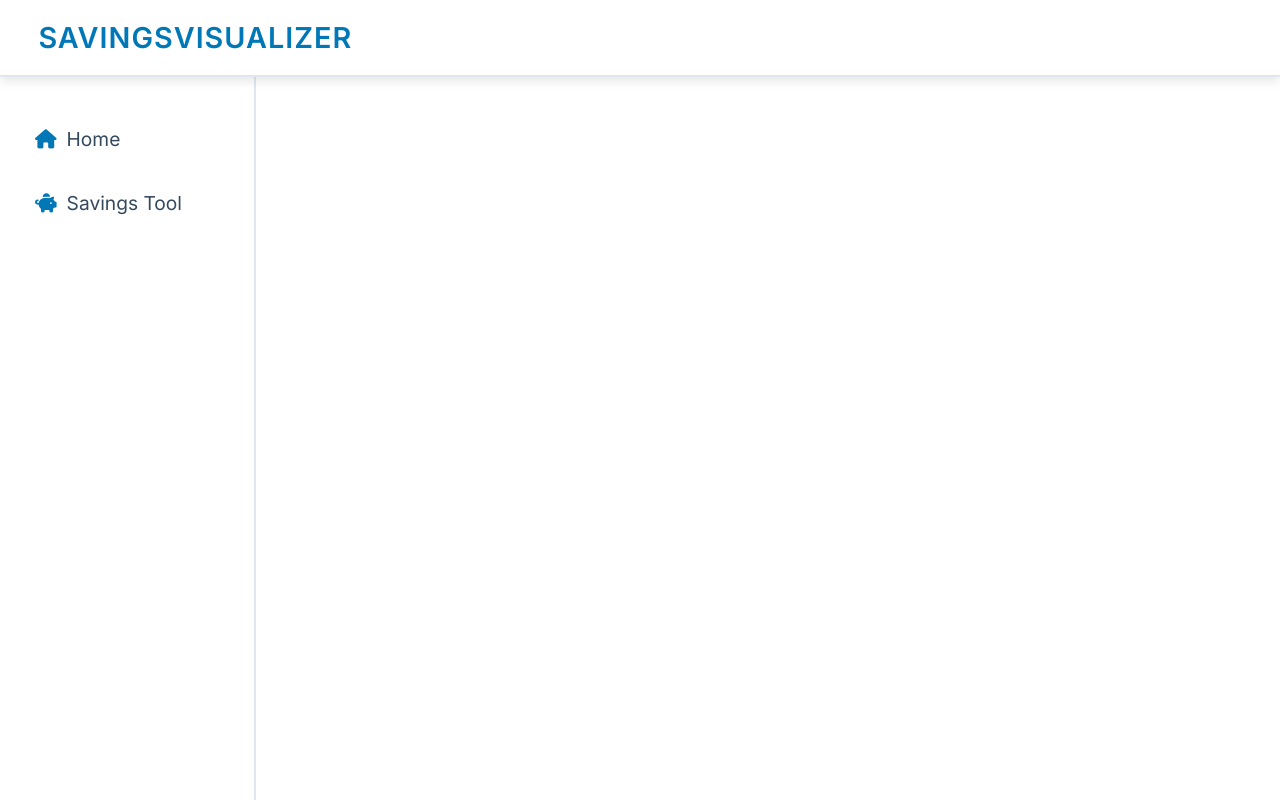
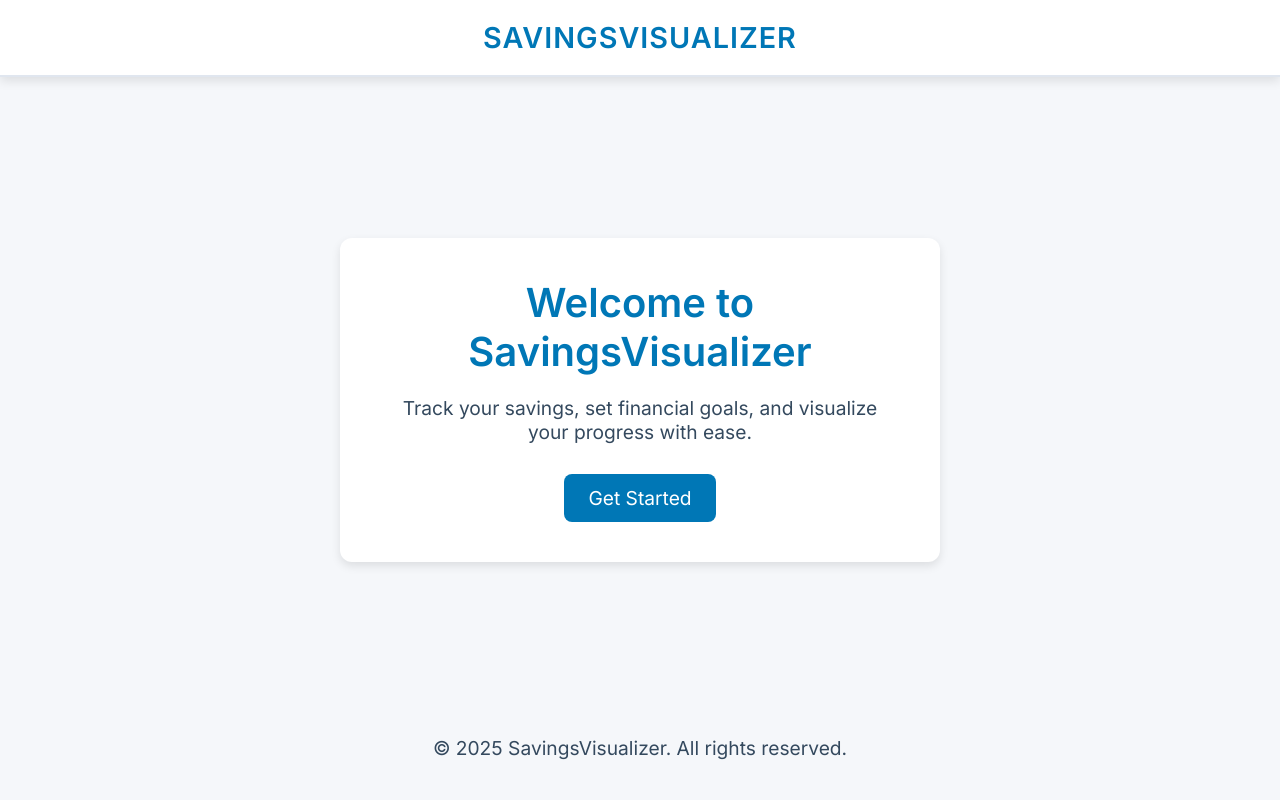
Before and after one commit to yashpr27/SavingsVisualizer, a Flask app: page / in a window 1280 px wide. Run offline with Flask 3, Linux system fonts and the light colour scheme.

Commit message:
Add Home Page

```diff
--- a/app.py
+++ b/app.py
@@ -5,10 +5,15 @@ app = Flask(__name__)
 # turns on debug mode, allows app to refresh w changes w/o having to reboot server
 os.environ['FLASK_ENV'] = 'development'
 os.environ['FLASK_DEBUG'] = '1'
+login_status = 0 # 0 = not logged in, 1 = logged in
 
 @app.route("/")
 def index():
-    return render_template("layout.html")
+    global login_status
+    if login_status == 0:
+        return render_template("home.html")
+    else:
+        return render_template("layout.html")
 
 @app.route("/savings")
 def savings():
--- /dev/null
+++ b/static/css/home.css
@@ -0,0 +1,104 @@
+
+body {
+    display: flex;
+    flex-direction: column;
+    align-items: center;
+    justify-content: center;
+    min-height: 100vh;
+    text-align: center;
+    padding: 20px;
+}
+
+body.home .sidebar {
+    display: none;
+}
+
+body.home .container2 {
+    justify-content: center;
+}
+.content { width: 100%; display: flex; justify-content: center; align-items: center; height: 100vh; }
+
+.home-container {
+    background: #ffffff;
+    padding: 40px;
+    border-radius: 12px;
+    box-shadow: 0 4px 10px rgba(0, 0, 0, 0.1);
+    max-width: 600px;
+    width: 90%;
+}
+
+h1 {
+    font-size: 2.5rem;
+    color: #0077b6;
+    margin-bottom: 20px;
+}
+p {
+    font-size: 1.2rem;
+    color: #34495e;
+    margin-bottom: 30px;
+}
+.cta-button {
+    margin-top: 20px;
+}
+.start-btn {
+    background: #0077b6;
+    color: white;
+    font-size: 1.2rem;
+    padding: 12px 24px;
+    text-decoration: none;
+    border-radius: 8px;
+    transition: background 0.3s ease-in-out;
+    display: inline-block;
+}
+.start-btn:hover {
+    background: #005f8a;
+}
+
+footer {
+    position: absolute;
+    bottom: 10px;
+    text-align: center;
+    width: 100%;
+}
+
+@media (max-width: 768px) {
+    h1 {
+        font-size: 2rem;
+    }
+
+    p {
+        font-size: 1rem;
+    }
+
+    .start-btn {
+        font-size: 1rem;
+        padding: 10px 20px;
+    }
+
+    footer {
+        display: none;
+    }
+}
+
+@media (max-width: 480px) {
+    .home-container {
+        padding: 20px;
+    }
+
+    h1 {
+        font-size: 1.8rem;
+    }
+
+    p {
+        font-size: 0.9rem;
+    }
+
+    .start-btn {
+        font-size: 0.9rem;
+        padding: 8px 16px;
+    }
+
+    footer {
+        display: none;
+    }
+}
--- a/static/css/layout.css
+++ b/static/css/layout.css
@@ -94,3 +94,10 @@ body {
     background: #e0f2ff;
     color: #0077b6;
 }
+
+footer {
+    position: absolute;
+    bottom: 10px;
+    text-align: center;
+    width: 100%;
+}
--- /dev/null
+++ b/static/js/currYear.js
@@ -0,0 +1,3 @@
+// finds the current year programmatically
+// used in footer in both home.html and layout.html
+document.getElementById("currYear").textContent = new Date().getFullYear();
--- /dev/null
+++ b/static/js/resizeWindow.js
@@ -0,0 +1,11 @@
+const minWidth = 120;
+const minHeight = 520;
+
+window.addEventListener("resize", function () {
+    if (window.innerWidth < minWidth || window.innerHeight < minHeight) {
+        window.resizeTo(
+            Math.max(window.innerWidth, minWidth),
+            Math.max(window.innerHeight, minHeight)
+        );
+    }
+});
--- /dev/null
+++ b/templates/home.html
@@ -0,0 +1,29 @@
+<!DOCTYPE html>
+<html lang="en">
+<head>
+    <meta charset="UTF-8">
+    <meta name="viewport" content="width=device-width, initial-scale=1.0">
+    <title>SavingsVisualizer</title>
+    <link rel="stylesheet" href="static/css/layout.css">
+    <link rel="stylesheet" href="static/css/home.css">
+    <link rel="stylesheet" href="https://cdnjs.cloudflare.com/ajax/libs/font-awesome/6.0.0/css/all.min.css">
+</head>
+<body>
+    <div class="header">
+        <div class="site-name">SavingsVisualizer</div>
+    </div>
+    <div class="home-container">
+        <h1>Welcome to SavingsVisualizer</h1>
+        <p>Track your savings, set financial goals, and visualize your progress with ease.</p>
+        <div class="cta-button">
+            <a href="/savings" class="start-btn">Get Started</a>
+        </div>
+    </div>
+    <footer>
+        <p>&copy; <span id="currYear"></span> SavingsVisualizer. All rights reserved.</p>
+        <!-- FYI: In html, id's MUST be unique. -->
+    </footer>
+    <script src="static/js/currYear.js" defer></script>
+    <script src="static/js/resizeWindow.js" defer></script>
+</body>
+</html>
--- a/templates/layout.html
+++ b/templates/layout.html
@@ -3,13 +3,14 @@
 <html lang="en">
     <head>
         <title>SavingsVisualizer</title>
+        <link rel="stylesheet" href="static/css/layout.css">
+        <link rel="stylesheet" href="https://cdnjs.cloudflare.com/ajax/libs/font-awesome/6.0.0/css/all.min.css">
+        {% block head %}{% endblock %}
     </head>
-    <body>
+    <body class="{% block body_class %}{% endblock %}">
         <div class="container">
             <div class="header">
                 <div class="site-name">SavingsVisualizer</div>
-                <link rel="stylesheet" href="static/css/layout.css">
-                <link rel="stylesheet" href="https://cdnjs.cloudflare.com/ajax/libs/font-awesome/6.0.0/css/all.min.css">
             </div>
             <div class="container2">
                 <div class="sidebar">
@@ -22,7 +23,6 @@
                     {% block body %}{% endblock %}
                 </div>
             </div>
-
         </div>
     </body>
     <!-- Script to figure out header height -->
@@ -39,7 +39,7 @@
             }
         }
 
-        adjustContainer2(); // Run on page load
+        adjustContainer2();
         window.addEventListener("resize", adjustContainer2);
     });
 
```
